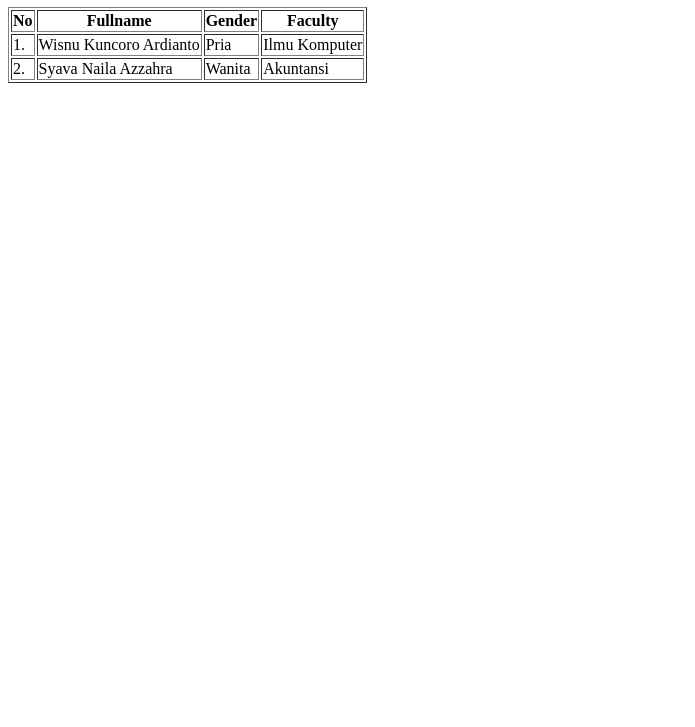
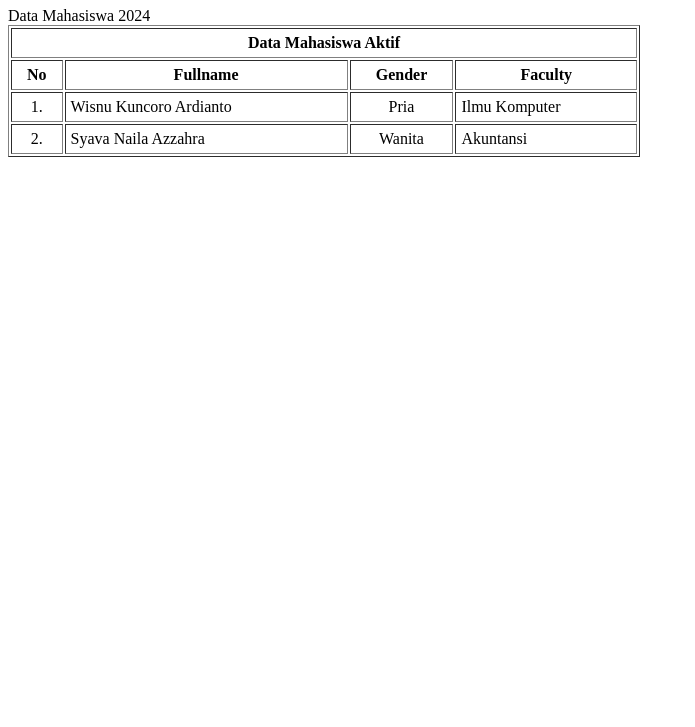
Before and after one commit to setrasariputra/Tabledata-HTML, a plain HTML site: page index.html in a window 1280 px wide. Shown: the part 73-800 px from the top of the page, without its empty margins (0-695 px from the left). Drawn offline with Linux system fonts and the light colour scheme.

Commit message:
Modifikasi lebar table

```diff
--- a/index.html
+++ b/index.html
@@ -7,7 +7,11 @@
 </head>
 <body>
     <h1>Belajar Tabledata HTML</h1>
-    <table border="1">
+    <caption>Data Mahasiswa 2024</caption>
+    <table border="1" cellpadding="5" width="50%">
+        <tr>
+            <th colspan="4">Data Mahasiswa Aktif</th>
+        </tr>
         <tr>
             <th>No</th>
             <th>Fullname</th>
@@ -15,15 +19,15 @@
             <th>Faculty</th>
         </tr>
         <tr>
-            <td>1.</td>
+            <td align="center">1.</td>
             <td>Wisnu Kuncoro Ardianto</td>
-            <td>Pria</td>
+            <td align="center">Pria</td>
             <td>Ilmu Komputer</td>
         </tr>
         <tr>
-            <td>2.</td>
+            <td align="center">2.</td>
             <td>Syava Naila Azzahra</td>
-            <td>Wanita</td>
+            <td align="center">Wanita</td>
             <td>Akuntansi</td>
         </tr>
     </table>
```
